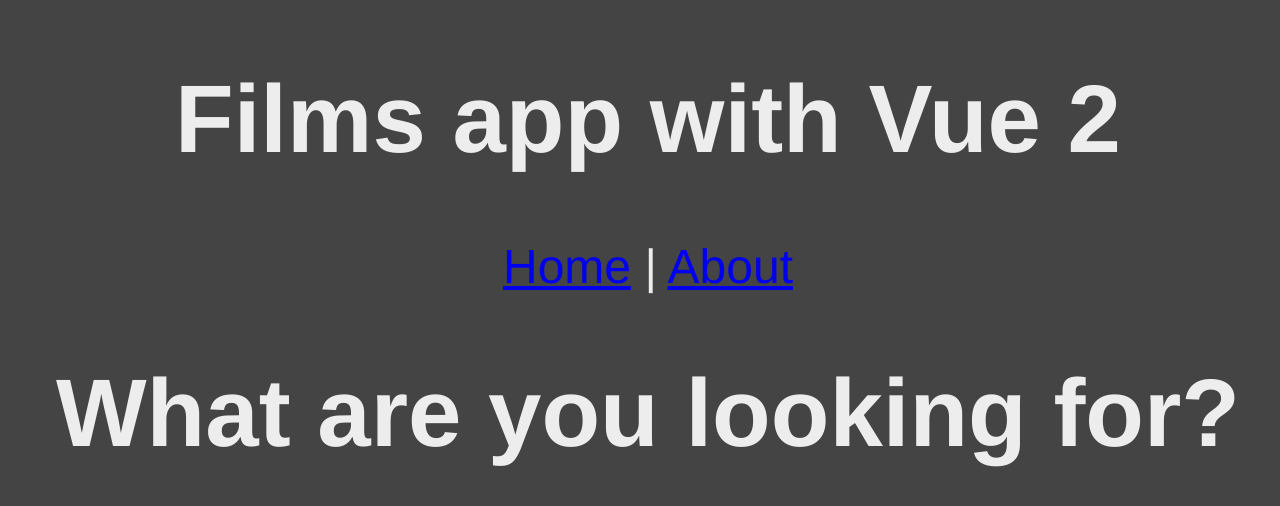
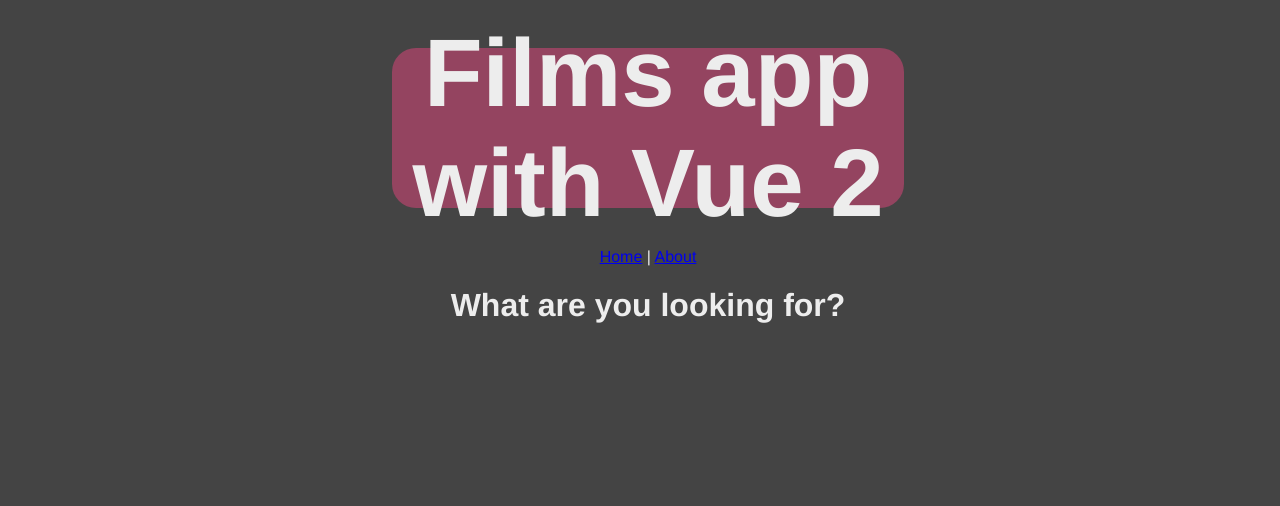
Before and after one commit to SantinoCastagno/films-app-with-vue2, a Vue app: page / in a window 1280 px wide. Shown: the top 506 px of the page. Built offline with nearby package versions, Linux system fonts and the light colour scheme; a web font is replaced by a local one.

Commit message:
Update general ui

```diff
--- a/src/App.vue
+++ b/src/App.vue
@@ -1,7 +1,6 @@
-
 <template>
   <div id="app">
-    <div class=title >
+    <div class="header">
       <h1>Films app with Vue 2</h1>
     </div>
     <div id="nav">
@@ -20,28 +19,40 @@
   kRedColor:    #DA0037
   kWhiteColor:  #EDEDED
 */
-@import url('https://fonts.googleapis.com/css2?family=Zen+Loop&display=swap');
-
-
-
+@import url("https://fonts.googleapis.com/css2?family=Zen+Loop&display=swap");
 
 body {
   overflow-x: hidden;
   overflow-y: hidden;
 
-  font-family: 'Zen Loop', Avenir, Helvetica, Arial, sans-serif;
+  font-family: "Zen Loop", Avenir, Helvetica, Arial, sans-serif;
   -webkit-font-smoothing: antialiased;
   -moz-osx-font-smoothing: grayscale;
 
   width: 100vw;
   height: 100vh;
   background: #444444;
-  color: #EDEDED;
+  color: #ededed;
 
-  font-size: 3rem;
+
 }
 
 #app {
+  display: flex;
+  flex-direction: column;
+  align-items: center;
+}
+
+.header {
+  margin: 5vh 0px;
+  display: flex;
+  justify-content: center;
+  align-items: center;
+  background: #944460;
+  font-size: 3rem;
   text-align: center;
+  width: 40vw;
+  height: 20vh;
+  border-radius: 24px;
 }
 </style>
```
